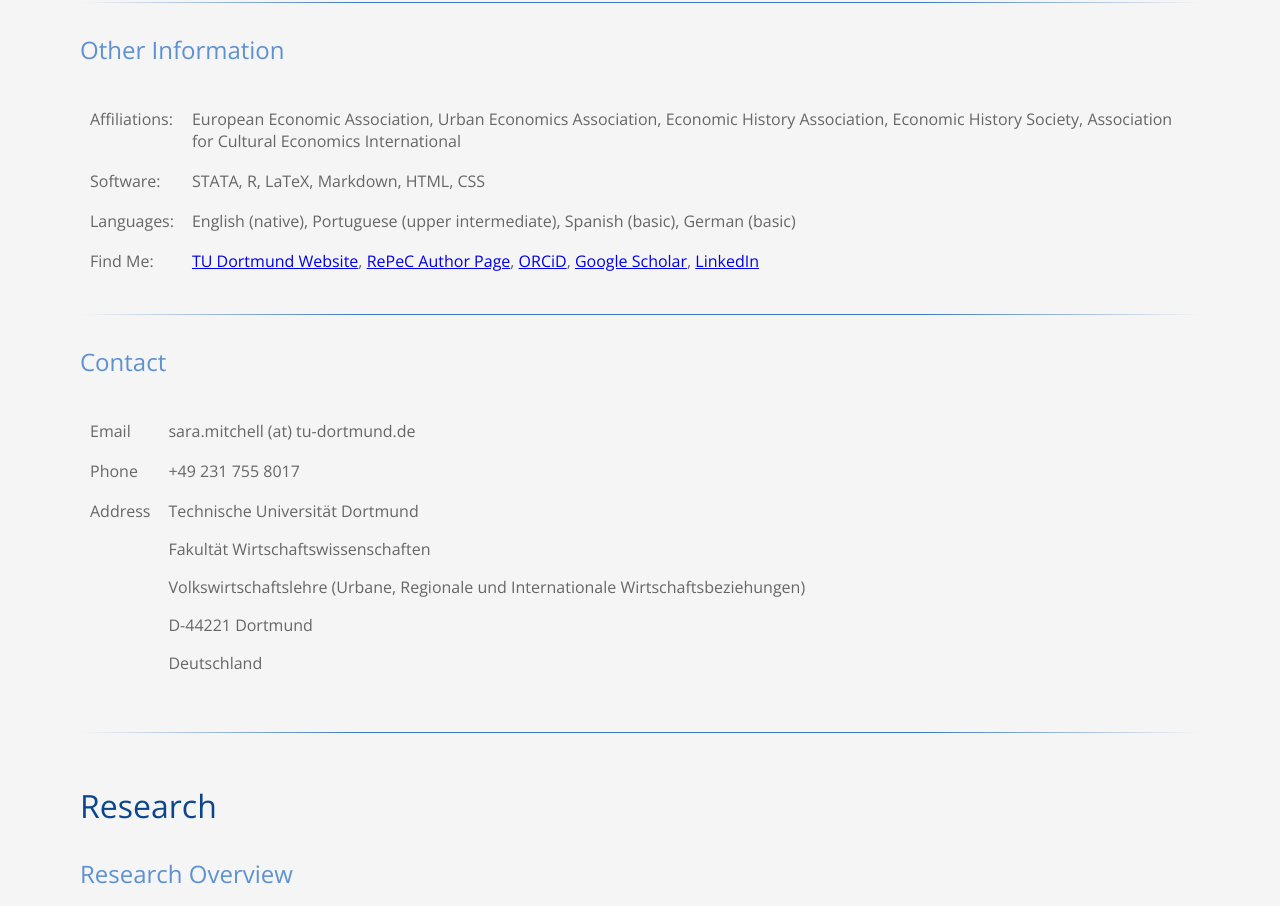
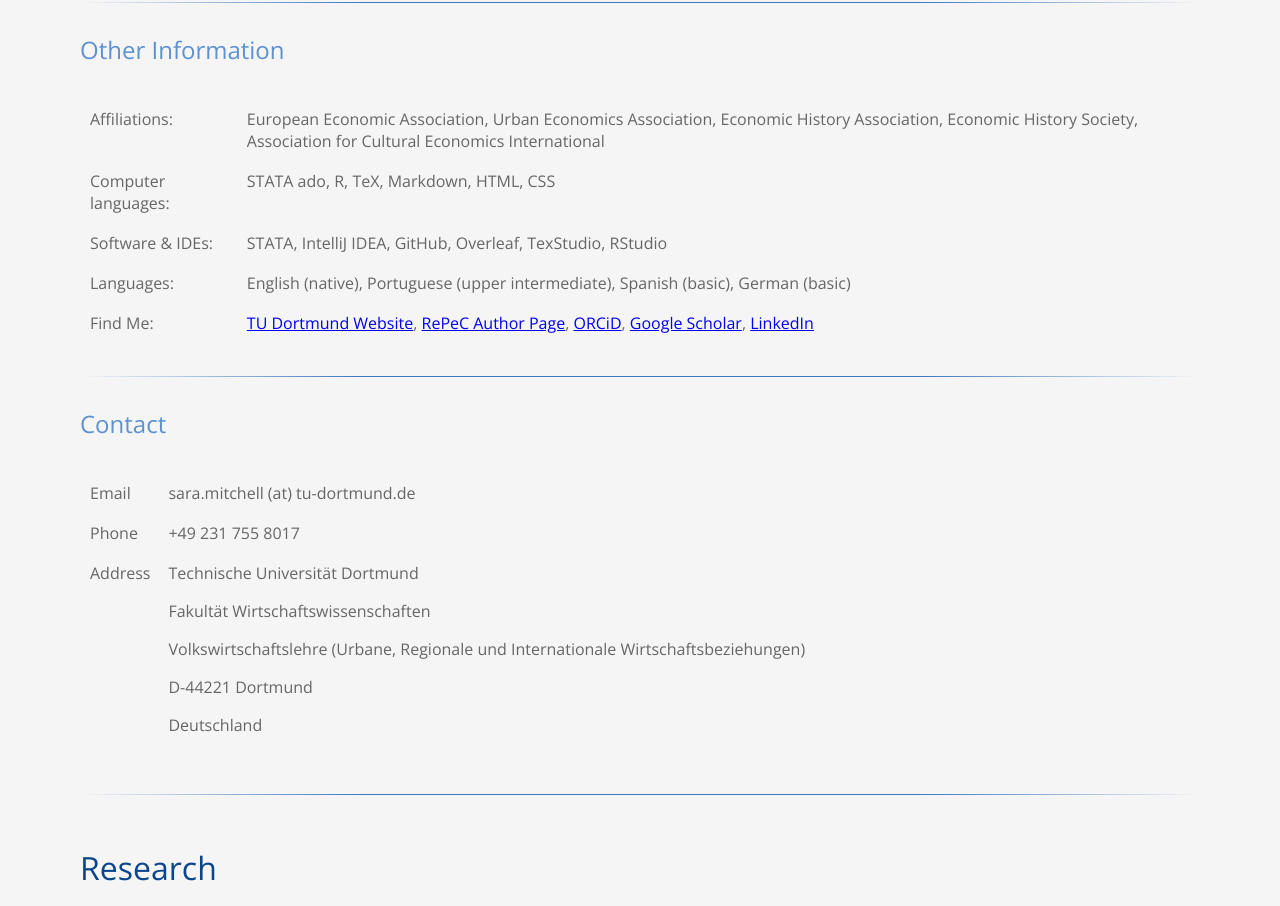
Before and after one commit to samitche/personal-website, a website: page index.html in a window 1280 px wide. Shown: the part 2246-3152 px from the top of the page. Drawn offline with nearby package versions, Linux system fonts and the light colour scheme.

Commit message:
Adding computer languages and software / IDEs

```diff
--- a/index.html
+++ b/index.html
@@ -260,8 +260,12 @@
       </td>
     </tr>
     <tr>
-      <td>Software:</td>
-      <td>STATA, R, LaTeX, Markdown, HTML, CSS</td>
+      <td>Computer languages:</td>
+      <td>STATA ado, R, TeX, Markdown, HTML, CSS</td>
+    </tr>
+    <tr>
+      <td>Software & IDEs:</td>
+      <td>STATA, IntelliJ IDEA, GitHub, Overleaf, TexStudio, RStudio</td>
     </tr>
     <tr>
       <td>Languages:</td>
```
